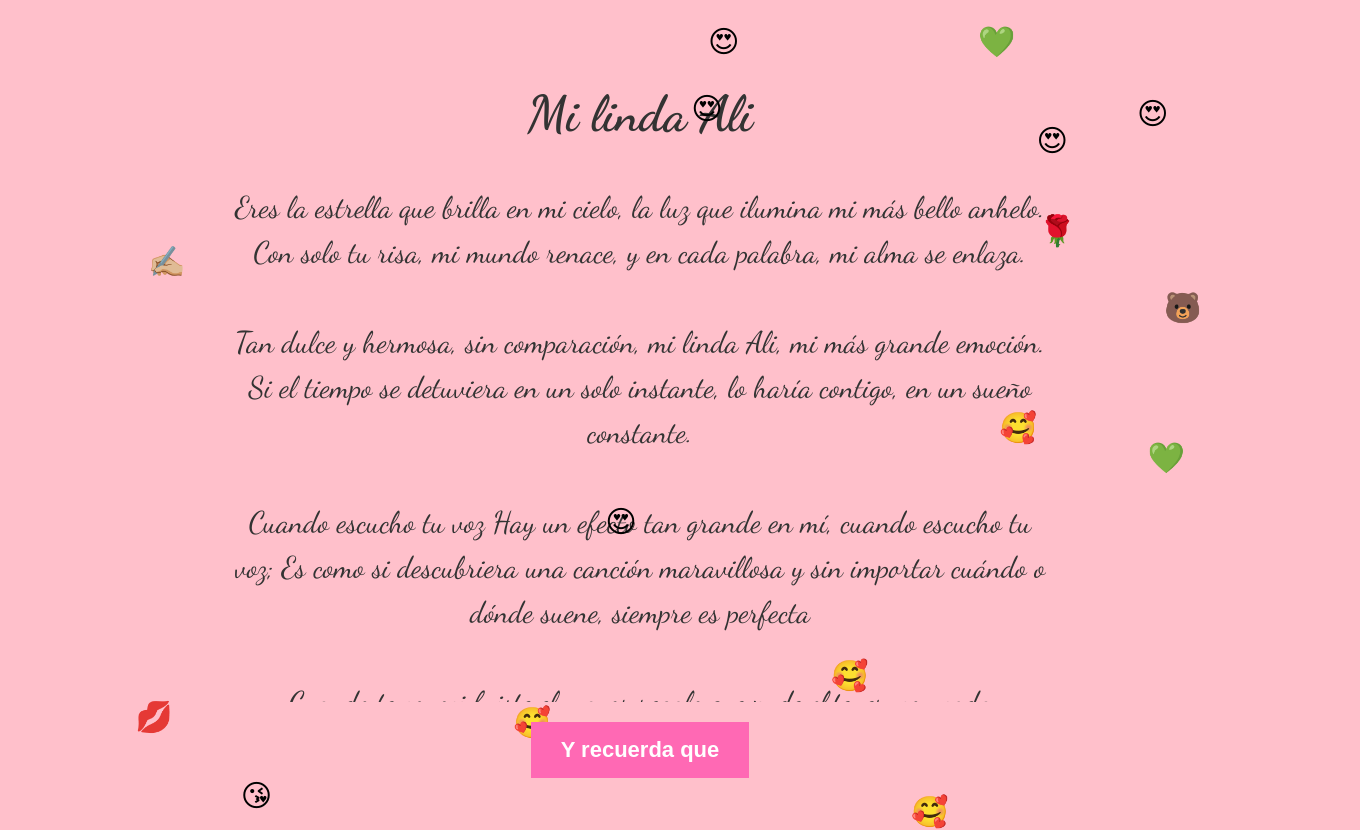
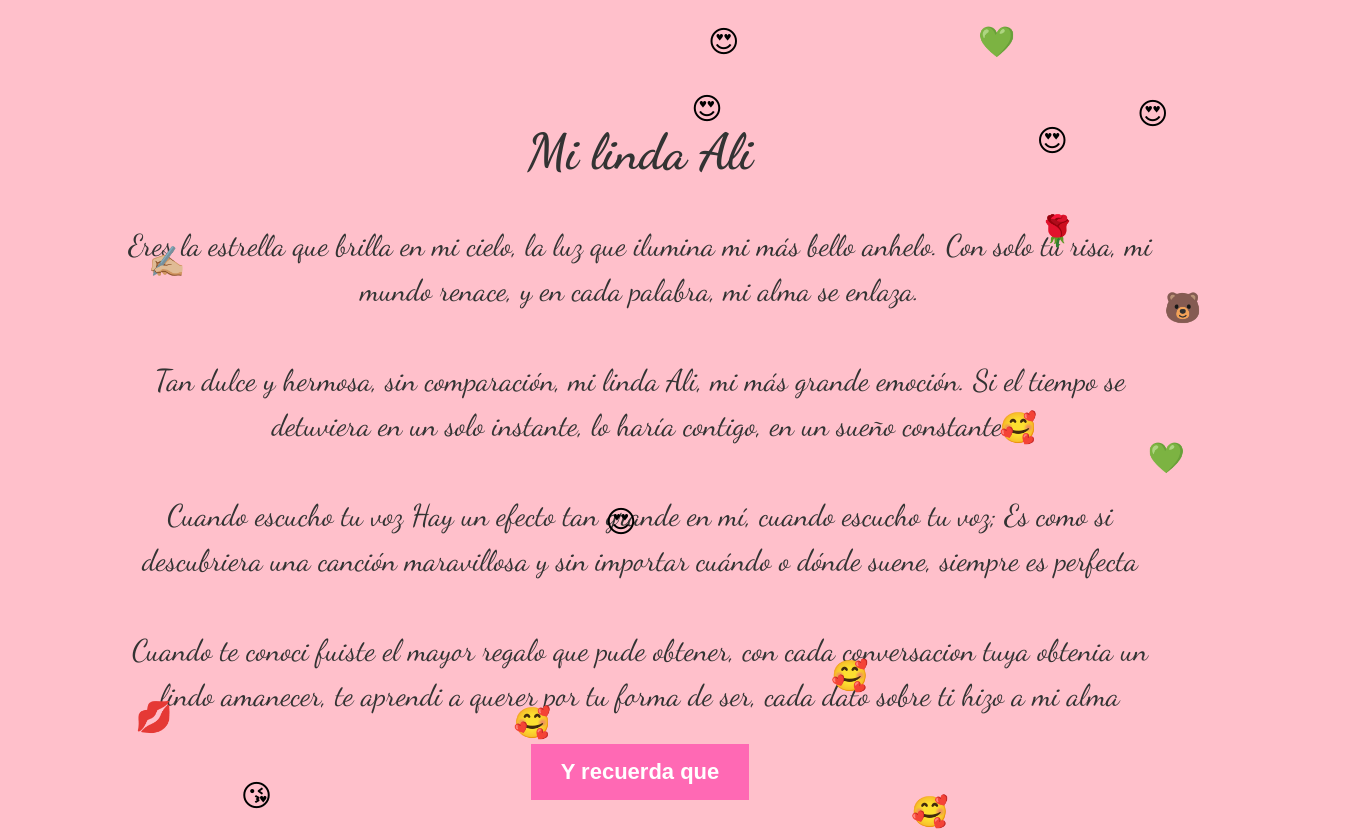
Before and after one commit to Anthony-Lorenzo/Mi-hermosa-Ali-, a plain HTML site: page index.html in a window 1280 px wide. Both pictures are taken after a click on the button "Te quiero decir". Shown: the whole page, 1360 px wide, since content can reach past the window. Drawn offline with Linux system fonts and the light colour scheme.

Commit message:
Update index.html

```diff
--- a/index.html
+++ b/index.html
@@ -63,8 +63,8 @@
         .scroll-container {
             max-height: 80vh;
             overflow-y: auto;
-            padding: 20px;
-            width: 80%;
+            padding: 80px;
+            width: 100%;
         }
         .falling {
             position: absolute;
```
